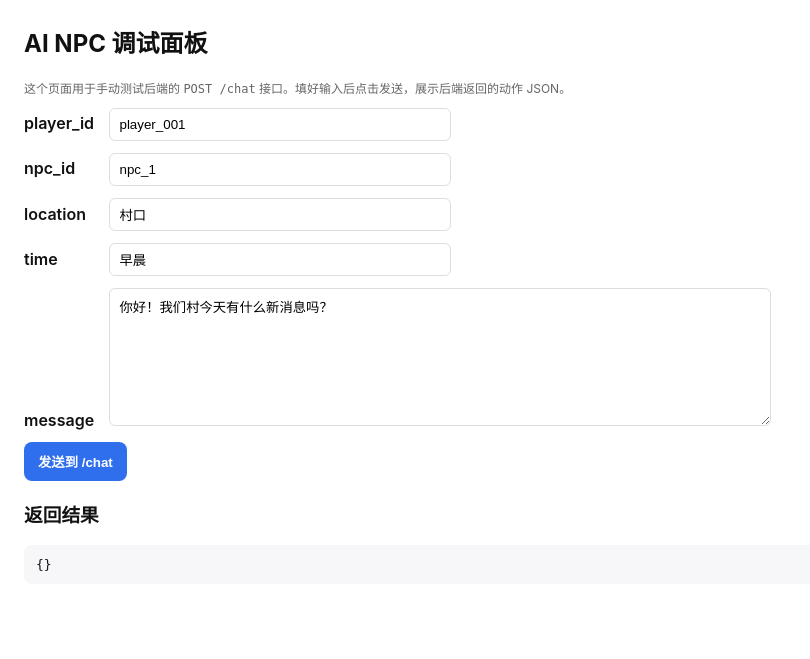
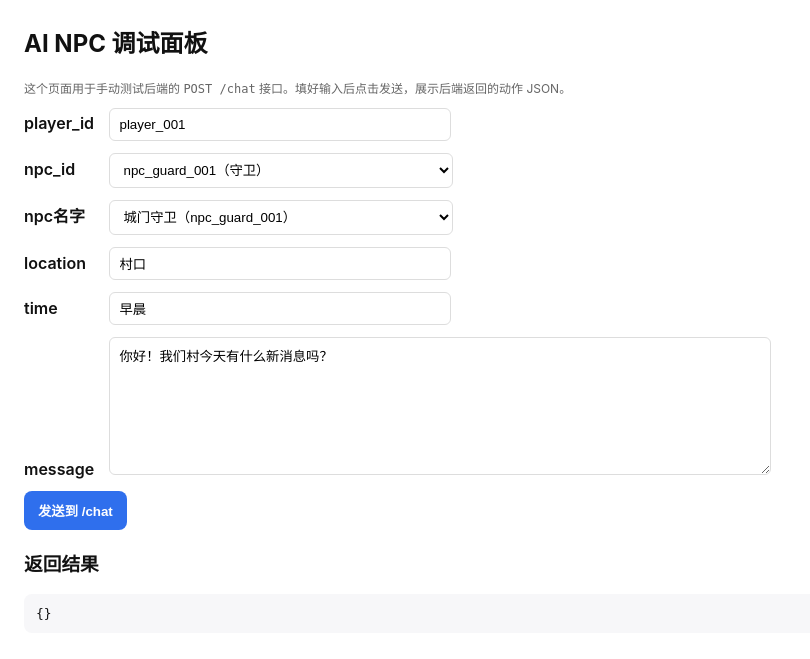
Before and after one commit to xudarenbaba/AI-NPC, a Flask app: page / in a window 1280 px wide. Shown: the top 659 px of the page, without its empty margins (0-810 px from the left). Run offline with Flask 3, Linux system fonts and the light colour scheme.

Commit message:
feat：修改测试的web页面

```diff
--- a/app/templates/index.html
+++ b/app/templates/index.html
@@ -25,6 +25,14 @@
         padding: 8px 10px;
         border: 1px solid #ddd;
         border-radius: 6px;
+      }
+      select {
+        width: 344px;
+        max-width: 100%;
+        padding: 8px 10px;
+        border: 1px solid #ddd;
+        border-radius: 6px;
+        background: #fff;
       }
       textarea {
         width: 640px;
@@ -70,7 +78,12 @@
 
     <div class="row">
       <label for="npcId">npc_id</label>
-      <input id="npcId" type="text" value="npc_1" />
+      <select id="npcId"></select>
+    </div>
+
+    <div class="row">
+      <label for="npcName">npc名字</label>
+      <select id="npcName"></select>
     </div>
 
     <div class="row">
@@ -97,6 +110,43 @@
 
     <script>
       const $ = (id) => document.getElementById(id);
+      const NPC_OPTIONS = [
+        { id: "npc_guard_001", name: "城门守卫", job: "守卫" },
+        { id: "npc_merchant_001", name: "行商", job: "商人" },
+        { id: "npc_tavern_keeper_001", name: "酒馆掌柜", job: "酒馆掌柜" },
+        { id: "npc_alchemist_001", name: "药师", job: "药师" },
+        { id: "npc_scout_001", name: "巡山斥候", job: "巡山斥候" }
+      ];
+
+      function initNpcSelects() {
+        const npcIdEl = $("npcId");
+        const npcNameEl = $("npcName");
+
+        for (const npc of NPC_OPTIONS) {
+          const idOpt = document.createElement("option");
+          idOpt.value = npc.id;
+          idOpt.textContent = `${npc.id}（${npc.job}）`;
+          npcIdEl.appendChild(idOpt);
+
+          const nameOpt = document.createElement("option");
+          nameOpt.value = npc.id;
+          nameOpt.textContent = `${npc.name}（${npc.id}）`;
+          npcNameEl.appendChild(nameOpt);
+        }
+
+        // 默认选中第一个
+        npcIdEl.value = NPC_OPTIONS[0].id;
+        npcNameEl.value = NPC_OPTIONS[0].id;
+
+        // 双向绑定：改 id 同步 name
+        npcIdEl.addEventListener("change", () => {
+          npcNameEl.value = npcIdEl.value;
+        });
+        // 双向绑定：改 name 同步 id
+        npcNameEl.addEventListener("change", () => {
+          npcIdEl.value = npcNameEl.value;
+        });
+      }
 
       async function sendChat() {
         const payload = {
@@ -127,6 +177,7 @@
         $("result").textContent = JSON.stringify(data, null, 2);
       }
 
+      initNpcSelects();
       $("sendBtn").addEventListener("click", sendChat);
     </script>
   </body>
```
Also changed, not shown: images/img1.png.
